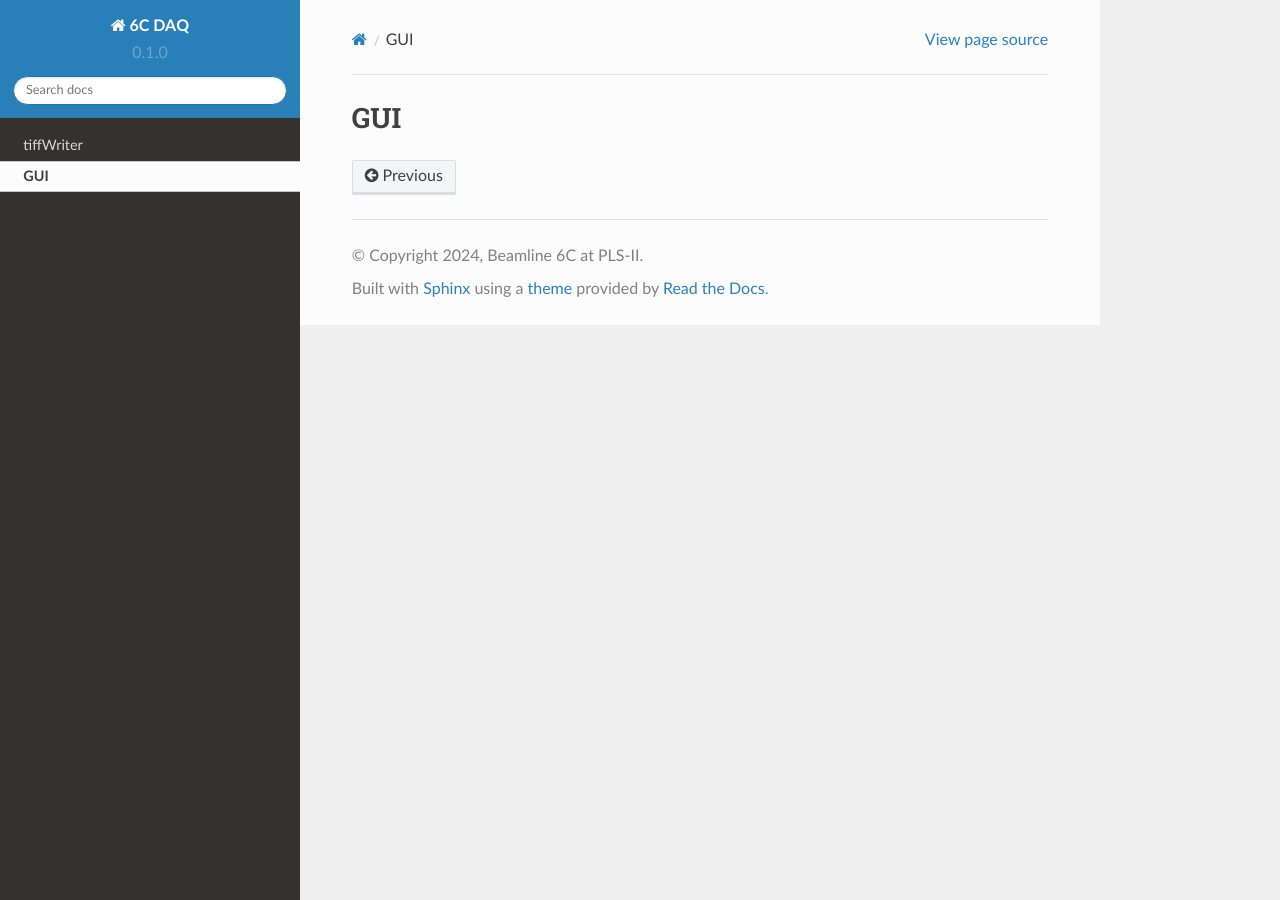
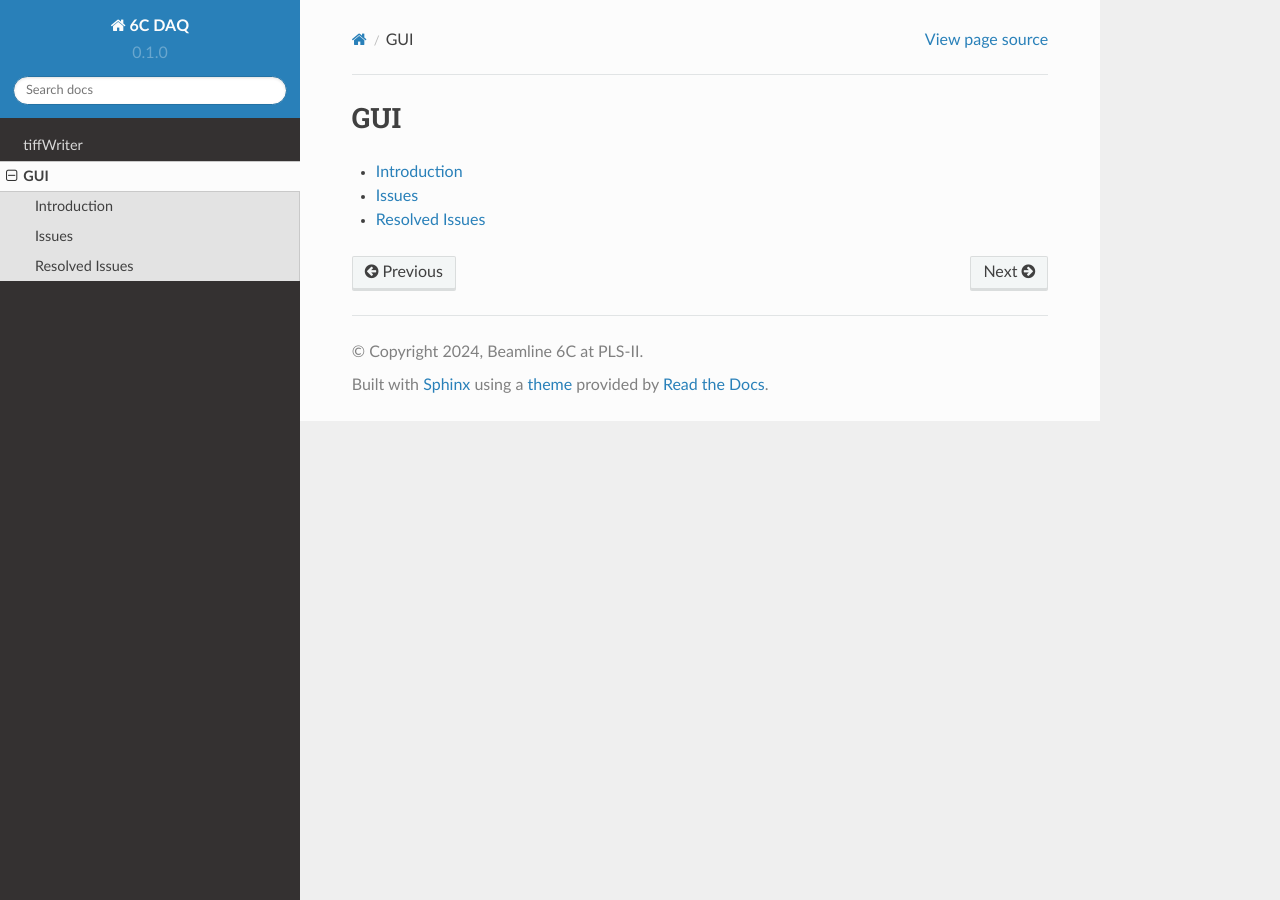
Before and after one commit to limjh0/6C_DAQ, a Sphinx documentation site: the page built from docs/source/GUI/home.rst, in a window 1280 px wide. Built offline with Sphinx 7.4.7 and the Read the Docs theme 2.0.0, drawn with Linux system fonts in a browser that asks for light colours.

Commit message:
틀 짜기

```diff
--- a/docs/source/GUI/home.rst
+++ b/docs/source/GUI/home.rst
@@ -1,2 +1,8 @@
 GUI
 ===========
+
+.. toctree::
+
+    introduction
+    issues
+    resolved_issues
--- /dev/null
+++ b/docs/source/GUI/introduction.rst
@@ -0,0 +1,2 @@
+Introduction
+=============
--- /dev/null
+++ b/docs/source/GUI/issues.rst
@@ -0,0 +1,2 @@
+Issues
+======
--- /dev/null
+++ b/docs/source/GUI/resolved_issues.rst
@@ -0,0 +1,2 @@
+Resolved Issues
+===============
--- a/docs/source/tiffWriter/home.rst
+++ b/docs/source/tiffWriter/home.rst
@@ -1,2 +1,8 @@
 tiffWriter
 ===========
+
+.. toctree::
+
+    introduction
+    issues
+    resolved_issues
--- /dev/null
+++ b/docs/source/tiffWriter/introduction.rst
@@ -0,0 +1,2 @@
+Introduction
+=============
--- /dev/null
+++ b/docs/source/tiffWriter/issues.rst
@@ -0,0 +1,2 @@
+Issues
+======
--- /dev/null
+++ b/docs/source/tiffWriter/resolved_issues.rst
@@ -0,0 +1,2 @@
+Resolved Issues
+===============
```
